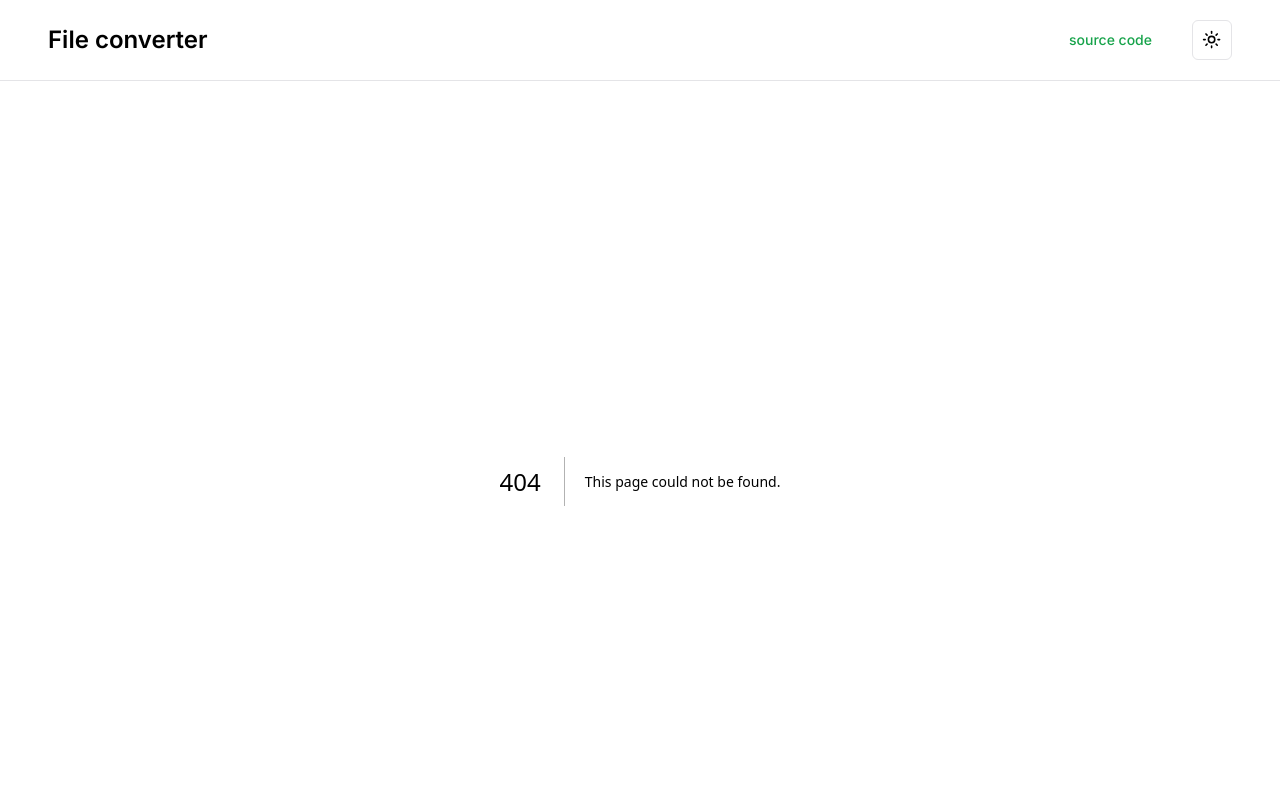
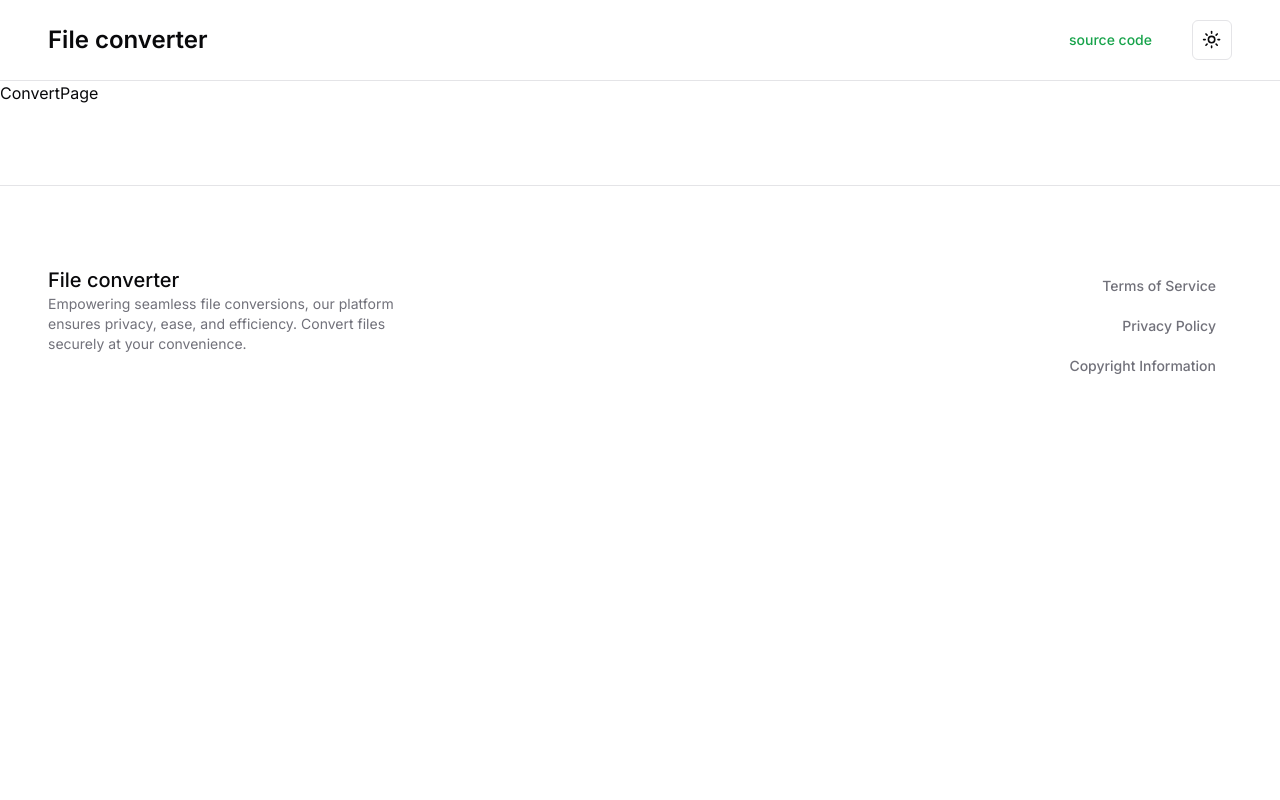
Before and after one commit to whoyoux/file-converter, a Next.js app: page /convert in a window 1280 px wide. Before the commit this address had no page. Shown: the top 800 px of the page. Built offline with nearby package versions, Linux system fonts and the light colour scheme.

Commit message:
added convert page

```diff
--- /dev/null
+++ b/src/app/convert/page.tsx
@@ -0,0 +1,5 @@
+const ConvertPage = () => {
+	return <main>ConvertPage</main>;
+};
+
+export default ConvertPage;
--- a/src/components/hero.tsx
+++ b/src/components/hero.tsx
@@ -11,9 +11,11 @@ const Hero = () => {
 				Convert documents, images, audio, and video files securely on your
 				device, anytime, anywhere - even offline
 			</h2>
-			<Button size="lg" className="mt-10">
-				Convert Now
-			</Button>
+			<Link href="/convert">
+				<Button size="lg" className="mt-10">
+					Convert Now
+				</Button>
+			</Link>
 			<Link href="#supported_formats">
 				<Button variant="link">See Supported Formats</Button>
 			</Link>
```
